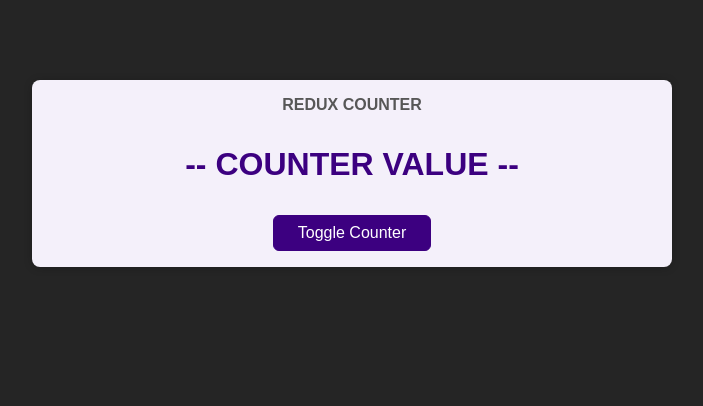
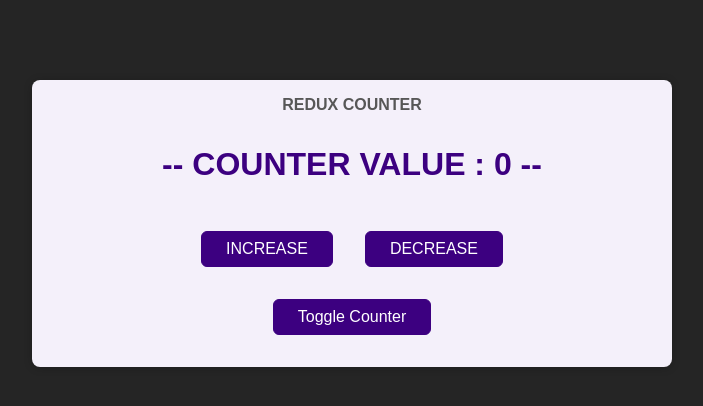
Before and after one commit to kjh-busan/11-redux-counter-app, a React (Create React App) app: page / in a window 1280 px wide. Shown: the top 406 px of the page, without its empty margins (288-991 px from the left). Built offline with nearby package versions, Linux system fonts and the light colour scheme.

Commit message:
feat: add redux

```diff
--- a/src/components/Counter.js
+++ b/src/components/Counter.js
@@ -1,12 +1,29 @@
-import classes from './Counter.module.css';
+import { useSelector, useDispatch } from "react-redux";
+
+import classes from "./Counter.module.css";
 
 const Counter = () => {
+  const dispatch = useDispatch();
+  const counter = useSelector((state) => state.counter);
+
+  const increamentHandler = () => {
+    dispatch({ type: "INCREASE" });
+  };
+
+  const decreamentHandler = () => {
+    dispatch({ type: "DECREASE" });
+  };
+
   const toggleCounterHandler = () => {};
 
   return (
     <main className={classes.counter}>
       <h1>Redux Counter</h1>
-      <div className={classes.value}>-- COUNTER VALUE --</div>
+      <div className={classes.value}>-- COUNTER VALUE : {counter} --</div>
+      <div>
+        <button onClick={increamentHandler}>INCREASE</button>
+        <button onClick={decreamentHandler}>DECREASE</button>
+      </div>
       <button onClick={toggleCounterHandler}>Toggle Counter</button>
     </main>
   );
--- a/src/components/Counter.module.css
+++ b/src/components/Counter.module.css
@@ -21,3 +21,6 @@
   margin: 2rem 0;
   font-weight: bold;
 }
+.counter button {
+  margin: 1rem;
+}
```
